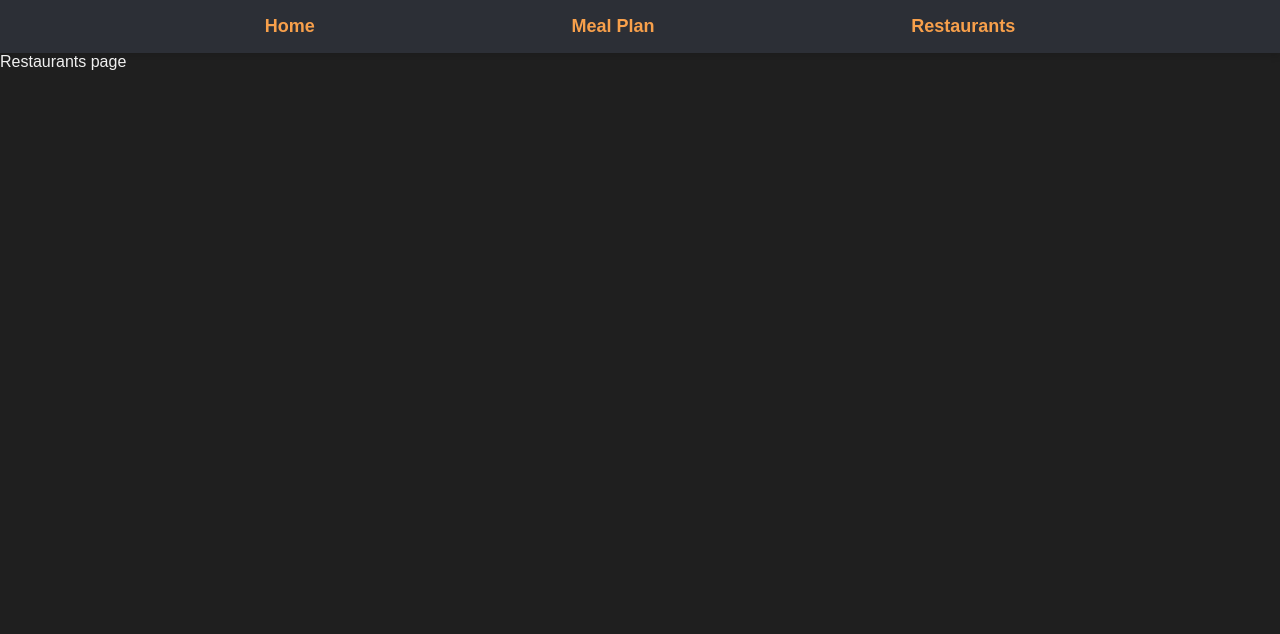
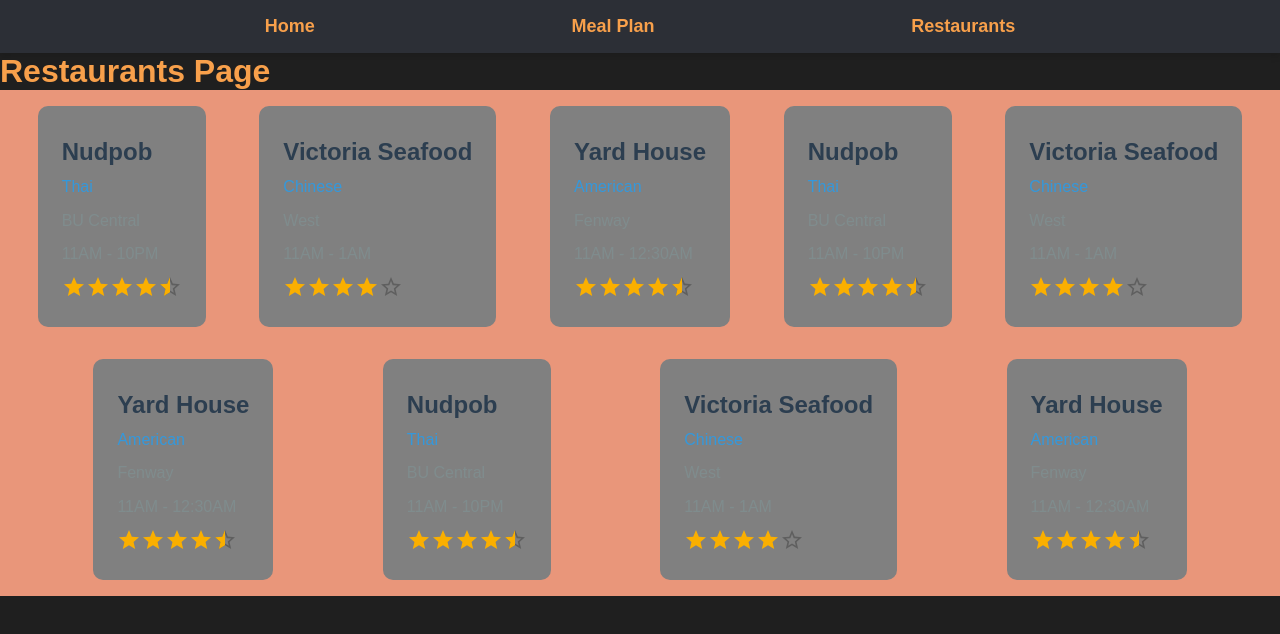
Before and after one commit to Amyat103/391_final_project, a React (Vite) app in the folder foodie-spot/: page /restaurants in a window 1280 px wide. Shown: the top 634 px of the page. Built offline with nearby package versions, Linux system fonts and the light colour scheme.

Commit message:
add restaurants component and update restaurants page with component and mock data

```diff
--- a/foodie-spot/package.json
+++ b/foodie-spot/package.json
@@ -16,7 +16,8 @@
     "@types/react-router-dom": "^5.3.3",
     "react": "^18.3.1",
     "react-dom": "^18.3.1",
-    "react-router-dom": "^7.0.2"
+    "react-router-dom": "^7.0.2",
+    "styled-components": "^6.1.13"
   },
   "devDependencies": {
     "@eslint/js": "^9.15.0",
--- a/foodie-spot/src/App.tsx
+++ b/foodie-spot/src/App.tsx
@@ -2,7 +2,7 @@
 import { createBrowserRouter, RouterProvider, Routes, Route } from "react-router-dom";
 import Home from "./pages/Home";
 import MealPlan from "./pages/MealPlan";
-import Restaurants from "./pages/Restaurants";
+import RestaurantPage from "./pages/RestaurantPage";
 import Navbar from "./components/Navbar"; //
 import GlobalStyle from './components/GlobalStyle'; // Import GlobalStyle
 
@@ -14,7 +14,7 @@
       <Routes>
         <Route path="/" element={<Home />} />
         <Route path="/meal-plan" element={<MealPlan />} />
-        <Route path="/restaurants" element={<Restaurants />} />
+        <Route path="/restaurants" element={<RestaurantPage />} />
       </Routes>
     </div>
   );
--- a/foodie-spot/src/components/RestaurantItem.tsx
+++ b/foodie-spot/src/components/RestaurantItem.tsx
@@ -3,7 +3,7 @@
 
 import Rating from '@mui/material/Rating';
 
-interface Restaurant {
+export interface Restaurant {
   restaurantName: string;
   foodType: string;
   location: string;
--- /dev/null
+++ b/foodie-spot/src/components/RestaurantsAndItems.tsx
@@ -0,0 +1,31 @@
+import React from "react";
+import RestaurantItem from "./RestaurantItem";
+import { Restaurant } from "./RestaurantItem";
+import styled from "styled-components";
+
+interface RestaurantsList {
+    restaurants: Restaurant[];
+};
+
+
+const RestaurantsContainer = styled.div`
+    display: flex;
+    flex-flow: row wrap;
+    justify-content: space-evenly;
+    background-color: darksalmon;
+`;
+export default function RestaurantItems({restaurants}: RestaurantsList) {
+    return (
+        <RestaurantsContainer>
+            {restaurants.map((restaurant) => (
+            <RestaurantItem
+                restaurantName={restaurant.restaurantName}
+                foodType = {restaurant.foodType}
+                location = {restaurant.location}
+                hours = {restaurant.hours}
+                rating = {restaurant.rating}
+            />
+            ))}
+        </RestaurantsContainer>
+    )
+}
--- /dev/null
+++ b/foodie-spot/src/pages/RestaurantPage.tsx
@@ -0,0 +1,78 @@
+import RestaurantsandItems from "../components/RestaurantsAndItems";
+
+const currentRestaurants = [
+  {
+    restaurantName: "Nudpob",
+    foodType: "Thai",
+    location: "BU Central",
+    hours: "11AM - 10PM",
+    rating: 4.3
+  },
+  {
+    restaurantName: "Victoria Seafood",
+    foodType: "Chinese",
+    location: "West",
+    hours: "11AM - 1AM",
+    rating: 4.0
+  },
+  {
+    restaurantName: "Yard House",
+    foodType: "American",
+    location: "Fenway",
+    hours: "11AM - 12:30AM",
+    rating: 4.3
+  },
+  {
+    restaurantName: "Nudpob",
+    foodType: "Thai",
+    location: "BU Central",
+    hours: "11AM - 10PM",
+    rating: 4.3
+  },
+  {
+    restaurantName: "Victoria Seafood",
+    foodType: "Chinese",
+    location: "West",
+    hours: "11AM - 1AM",
+    rating: 4.0
+  },
+  {
+    restaurantName: "Yard House",
+    foodType: "American",
+    location: "Fenway",
+    hours: "11AM - 12:30AM",
+    rating: 4.3
+  },
+  {
+    restaurantName: "Nudpob",
+    foodType: "Thai",
+    location: "BU Central",
+    hours: "11AM - 10PM",
+    rating: 4.3
+  },
+  {
+    restaurantName: "Victoria Seafood",
+    foodType: "Chinese",
+    location: "West",
+    hours: "11AM - 1AM",
+    rating: 4.0
+  },
+  {
+    restaurantName: "Yard House",
+    foodType: "American",
+    location: "Fenway",
+    hours: "11AM - 12:30AM",
+    rating: 4.3
+  }
+];
+
+export default function Restaurants() {
+    return (
+      <div>
+        <h1>Restaurants Page</h1>
+        <RestaurantsandItems
+        restaurants = {currentRestaurants}
+        />
+      </div>
+    );
+  }
--- a/foodie-spot/src/pages/Restaurants.tsx
+++ /dev/null
@@ -1,7 +0,0 @@
-export default function Restaurants() {
-    return (
-      <div>
-        Restaurants page
-      </div>
-    );
-  }
```
Also changed, not shown: 1 other file (tests, documents, lock files or other folders).
